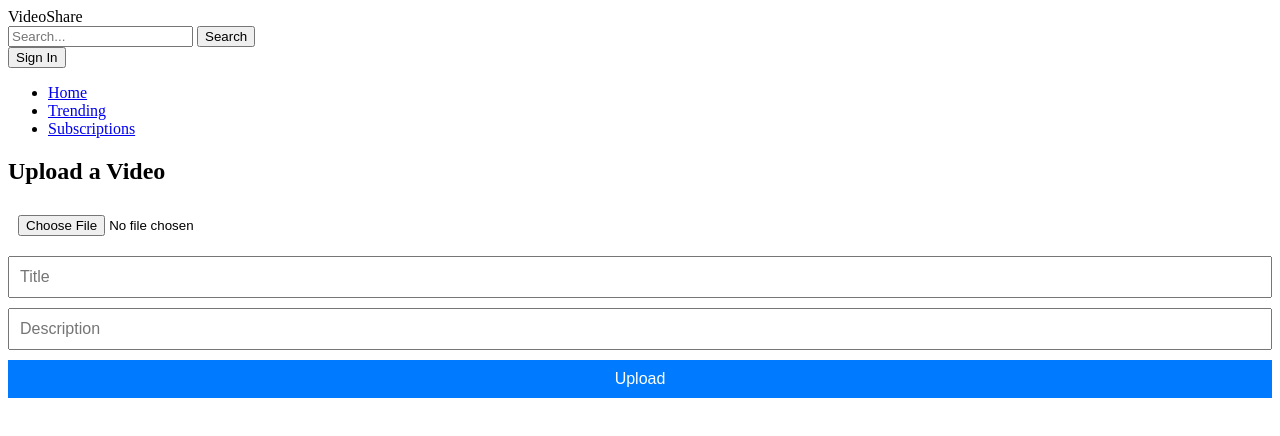
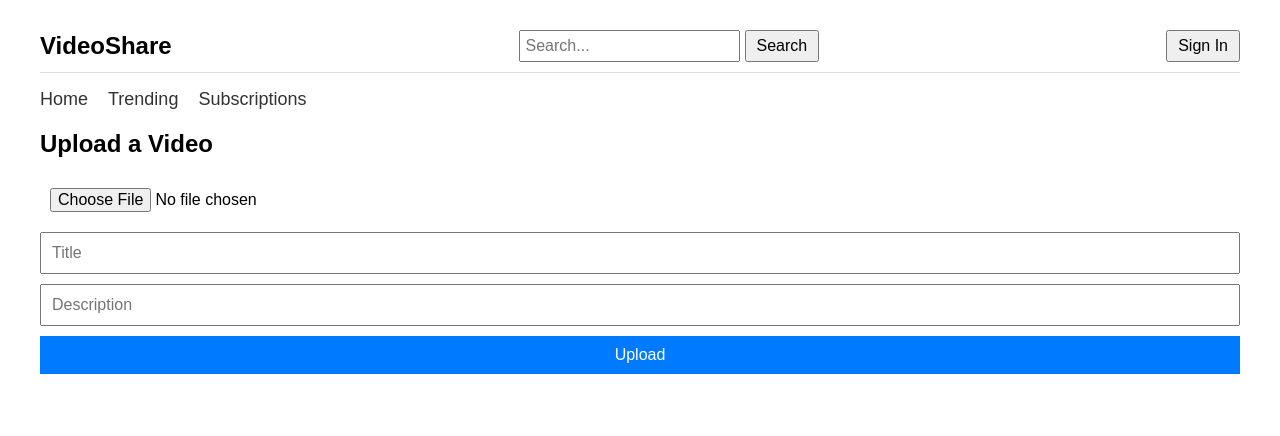
Before and after one commit to hmrjtfhut/wlsvideosite, a plain HTML site: page public/index.html in a window 1280 px wide. Drawn offline with Linux system fonts and the light colour scheme.

```diff
--- a/public/styles.css
+++ b/public/styles.css
@@ -1,4 +1,73 @@
-/* Add to your existing styles.css */
+body {
+    font-family: Arial, sans-serif;
+    margin: 0;
+    padding: 0;
+    box-sizing: border-box;
+}
+
+.container {
+    max-width: 1200px;
+    margin: 0 auto;
+    padding: 20px;
+}
+
+header {
+    display: flex;
+    justify-content: space-between;
+    align-items: center;
+    padding: 10px 0;
+    border-bottom: 1px solid #ddd;
+}
+
+.logo {
+    font-size: 24px;
+    font-weight: bold;
+}
+
+.search-bar {
+    display: flex;
+    align-items: center;
+}
+
+.search-bar input {
+    padding: 5px;
+    font-size: 16px;
+}
+
+.search-bar button {
+    padding: 5px 10px;
+    font-size: 16px;
+    margin-left: 5px;
+    cursor: pointer;
+}
+
+.user-actions {
+    display: flex;
+    align-items: center;
+}
+
+.user-actions button {
+    padding: 5px 10px;
+    font-size: 16px;
+    cursor: pointer;
+}
+
+nav ul {
+    display: flex;
+    list-style: none;
+    padding: 0;
+}
+
+nav ul li {
+    margin-right: 20px;
+}
+
+nav ul li a {
+    text-decoration: none;
+    font-size: 18px;
+    color: #333;
+}
+
 .upload-form {
     margin: 20px 0;
 }
@@ -9,10 +78,7 @@
     gap: 10px;
 }
 
-.upload-form form input[type="file"] {
-    padding: 10px;
-}
-
+.upload-form form input[type="file"],
 .upload-form form input[type="text"] {
     padding: 10px;
     font-size: 16px;
```
Also changed, not shown: uploads/server.js (+10 -2 lines).
